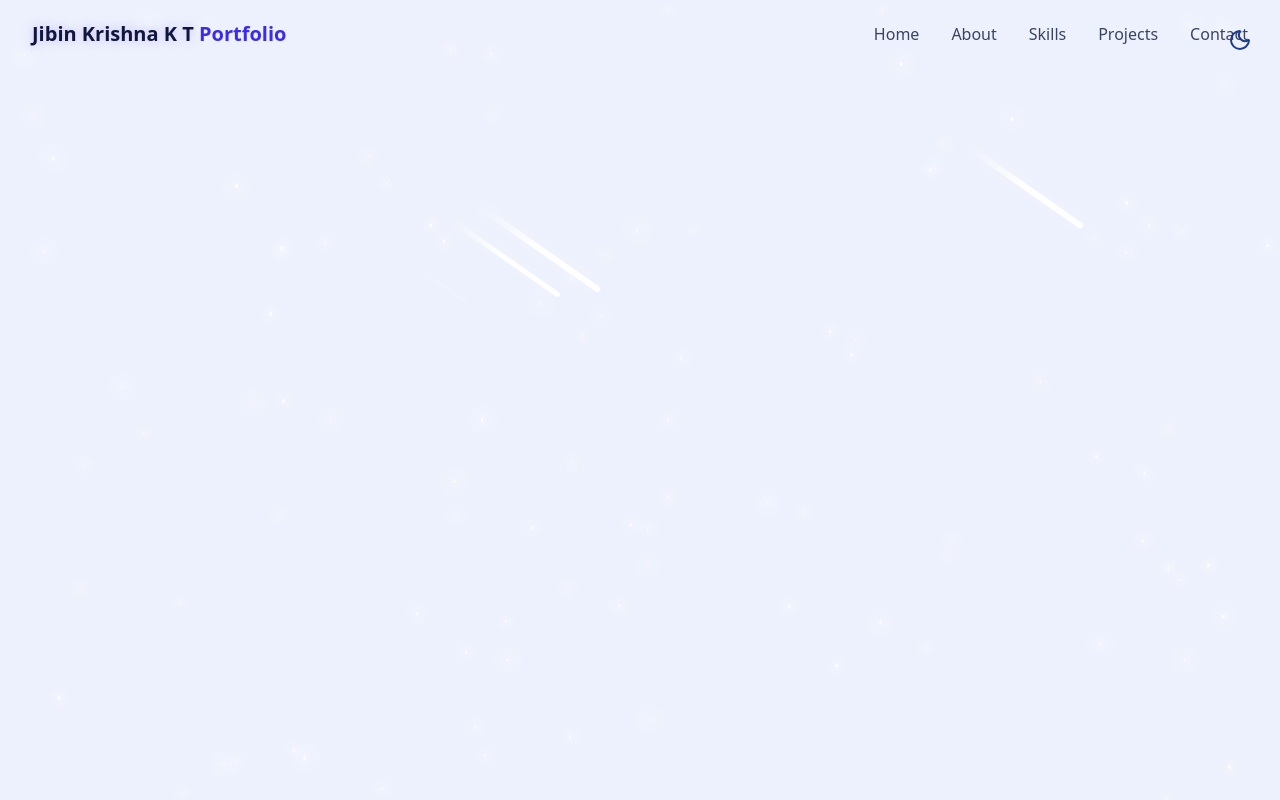
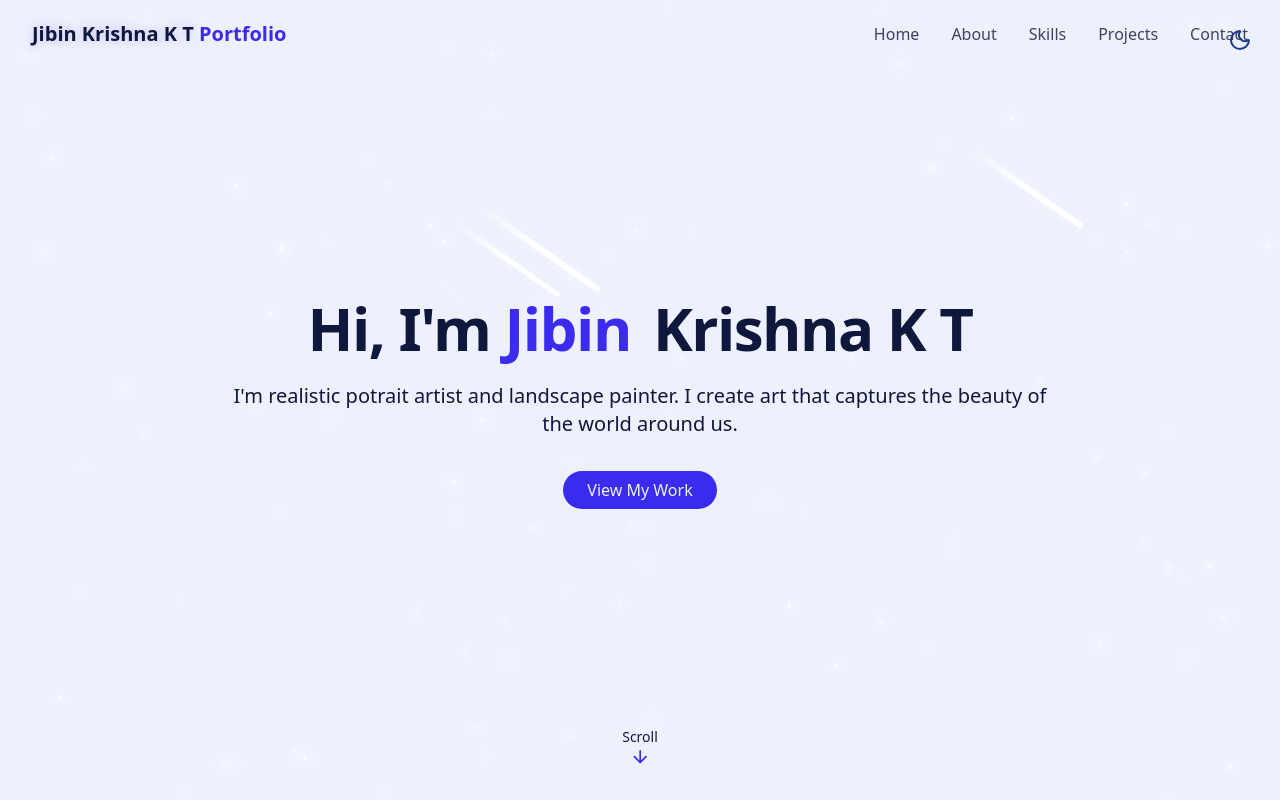
Before and after one commit to jibin001/Personal_website, a React (Vite) app in the folder personal_website/: page / in a window 1280 px wide. Built offline with nearby package versions, Linux system fonts and the light colour scheme.

Commit message:
Create the Hero section

```diff
--- /dev/null
+++ b/personal_website/src/components/HeroSection.jsx
@@ -0,0 +1,33 @@
+import { ArrowDown } from "lucide-react"
+
+export const HeroSection = () => {
+    return (
+        <section
+            id = "hero"
+            className="relative min-h-screen flex flex-col items-center justify-center px-4"
+        >
+            <div className="container max-w-4xl mx-auto text-center z-10 ">
+                <div className="space-y-6">
+                    <h1 className="text-4xl md:text-6xl font-bold tracking-tight">
+                        <span className="opacity-0 animate-fade-in">Hi, I'm</span>
+                        <span className="text-primary opacity-0 animate-fade-in-delay-1"> Jibin</span>
+                        <span className="text-gradient ml-2 opacity-0 animate-fade-in-delay-2"> Krishna K T</span>
+                    </h1>
+
+                    <p className="text-lg md:text-xl text-muted-foreground max-2-2xl mx-auto opacity-0 animate-fade-in-delay-3">
+                        I'm realistic potrait artist and landscape painter. I create art that captures the beauty of the world around us.
+                    </p>
+                    <div className="pt-4 opacity-0 animate-fade-in-delay-4">
+                        <a href="#projects" className="cosmic-button">
+                            View My Work
+                        </a>
+                    </div>
+                </div>
+            </div>
+            <div className="absolute bottom-8 left-1/2 transform -translate-x-1/2 flex flex-col items-center animate-bounce">
+                <span className="text-sm text-muted-foreground md-2"> Scroll </span>
+                <ArrowDown className="h-5 w-5 text-primary" />
+            </div>
+        </section>
+    )
+}
--- a/personal_website/src/components/Navbar.jsx
+++ b/personal_website/src/components/Navbar.jsx
@@ -3,7 +3,7 @@
 import { useEffect, useState } from "react";
 
 const navItems = [
-    { name: "Home", href: "#home" },
+    { name: "Home", href: "#hero" },
     { name: "About", href: "#about" },
     { name: "Skills", href: "#skills" },
     { name: "Projects", href: "#projects" },
--- a/personal_website/src/index.css
+++ b/personal_website/src/index.css
@@ -151,7 +151,7 @@
   border: 1px solid transparent;
 }
 
-@utility cosmic-border {
+@utility cosmic-button {
   @apply px-6 py-2 rounded-full bg-primary text-primary-foreground font-medium
          transition-all duration-300 hover:shadow-[0_0_10px_rgba(139,92,246,0.5)]
          hover:scale-105 active:scale-95;
--- a/personal_website/src/pages/Home.jsx
+++ b/personal_website/src/pages/Home.jsx
@@ -1,7 +1,7 @@
 import { ThemeToggle } from "../components/ThemeToggle"
 import { StarBackground } from "@/components/StarBackground";
 import { Navbar } from "../components/Navbar";
-
+import { HeroSection } from "../components/HeroSection";
 
 export const Home = () => {
     return <div className="min-h-screen bg-background text-foreground overflow-x-hidden">
@@ -13,7 +13,9 @@
         {/* Navbar */}
             <Navbar />
         {/* Main Content */}
-
+        <main>
+            <HeroSection />
+        </main>
         {/* Footer */}
 
     </div>
```
